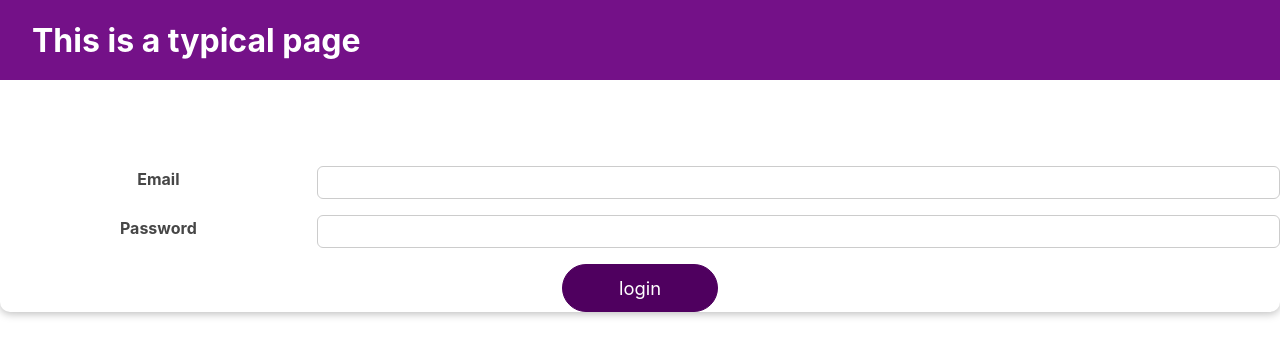
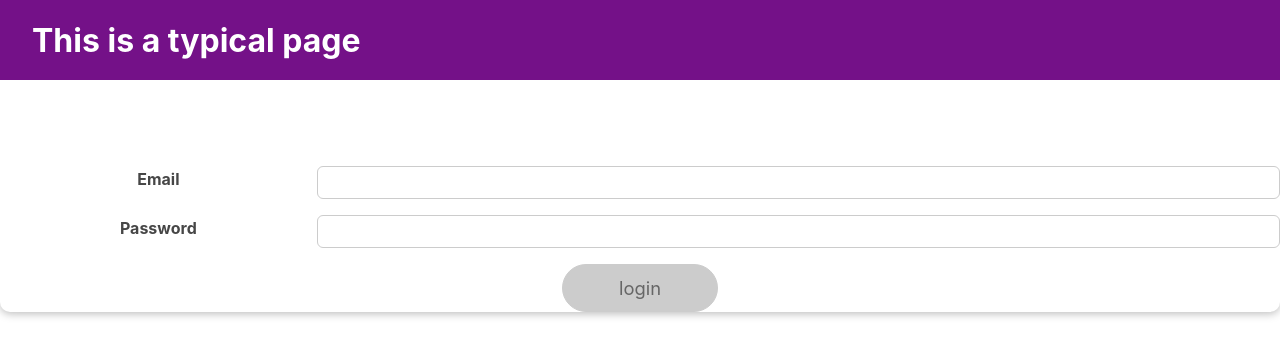
Before and after one commit to Srijanathulung/login-page, a React (Create React App) app: page / in a window 1280 px wide. Shown: the top 356 px of the page. Built offline with nearby package versions, Linux system fonts and the light colour scheme.

Commit message:
diasbled button is added

```diff
--- a/src/App.js
+++ b/src/App.js
@@ -1,16 +1,20 @@
 import './App.css';
 import MainHeader from './components/MainHeader/MainHeader';
 import Login from './components/Login/Login';
-
+import React, { useState } from 'react';
 
 function App() {
+
+  const [isLoggedIn, setIsLoggedIn] = useState(false);
+
+  const loginHandler = (email, password) => {
+    setIsLoggedIn(true);
+  }
   return (
     <div className="App">
-      <div>
 
       <MainHeader />
-      </div>
-      <Login/>
+      <Login onLogin={()=>loginHandler() }/>
 
     </div>
   );
--- a/src/components/Login/Login.js
+++ b/src/components/Login/Login.js
@@ -3,17 +3,20 @@ import classes from './Login.module.css';
 import Button from '../UI/Button/Button';
 import Card from '../UI/Card/Card';
 
-const Login = () => {
+const Login = (props) => {
     const [enteredEmail, setEnteredEmail] = useState('');
     const [emailIsValid, setEmailIsValid] = useState();
 
     const [enteredPassword, setEnteredPassword] = useState('');
     const [passwordIsValid, setPasswordIsValid] = useState();
 
+    const [formIsValid, setFormIsValid] = useState(false);
+
 
     const validateEmailHandler = () => {
         setEmailIsValid(enteredEmail.includes('@'));
         // console.log('email must include @')
+
     }
 
     const validatePasswordHandler = () => {
@@ -24,20 +27,33 @@ const Login = () => {
 
     const emailChangeHandler = (event) => {
         setEnteredEmail(event.target.value)
+
+        setFormIsValid(
+            event.target.value.includes('@') && enteredPassword.trim().length>6
+        )
     }
 
     const passwordChangeHandler = (event) => {
         setEnteredPassword(event.target.value)
+
+        setFormIsValid(
+            event.target.value.trim().length > 6 && enteredEmail.includes('@')
+          );
     }
 
     const submitHandler = (event) => {
         event.preventDefault();
+        props.onLogin(enteredEmail, enteredPassword);
+        console.log('is logged in');
+        console.log(enteredEmail, enteredPassword);
     }
 
     return (
         <Card>
         <form onSubmit={(event)=>submitHandler(event)}>
-            <div className={classes.control}>
+            <div className={`${classes.control} ${
+            emailIsValid === false ? classes.invalid : ''
+          }`}>
             <label htmlFor='email'>Email</label>
             <input
                         type='email'
@@ -48,7 +64,9 @@ const Login = () => {
                     />
             </div>
 
-            <div className={classes.control}>
+            <div className={`${classes.control} ${
+            passwordIsValid === false ? classes.invalid : ''
+          }`}>
                 <label htmlFor='password'>Password</label>
                     <input
                         type='password'
@@ -63,7 +81,13 @@ const Login = () => {
             </div>
 
             <div className={classes.actions}>
-            <Button type='submit' className={classes.btn}>login</Button>
+                    <Button
+                        type='submit'
+                        className={classes.btn}
+                        disabled={!formIsValid}
+                    >
+                        login
+                    </Button>
             </div>
 
         </form>
--- a/src/components/UI/Button/Button.js
+++ b/src/components/UI/Button/Button.js
@@ -3,8 +3,12 @@ import classes from './Button.module.css';
 
 const Button = (props) => {
     return (
-        <button className={classes.button}
-        >{props.children}</button>
+        <button
+            className={classes.button}
+            disabled={props.disabled}
+        >
+            {props.children}
+        </button>
     )
 }
 export default Button;
```
